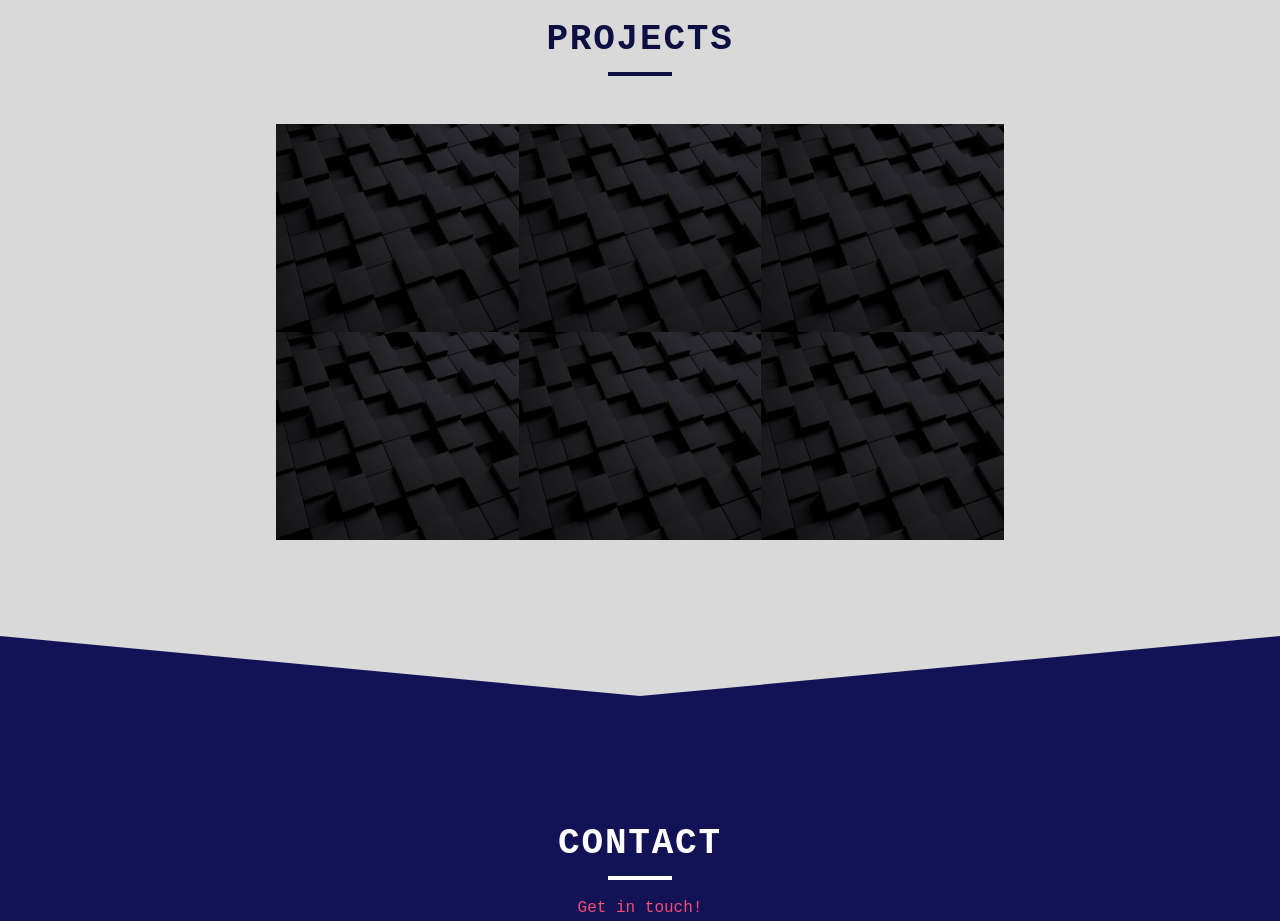
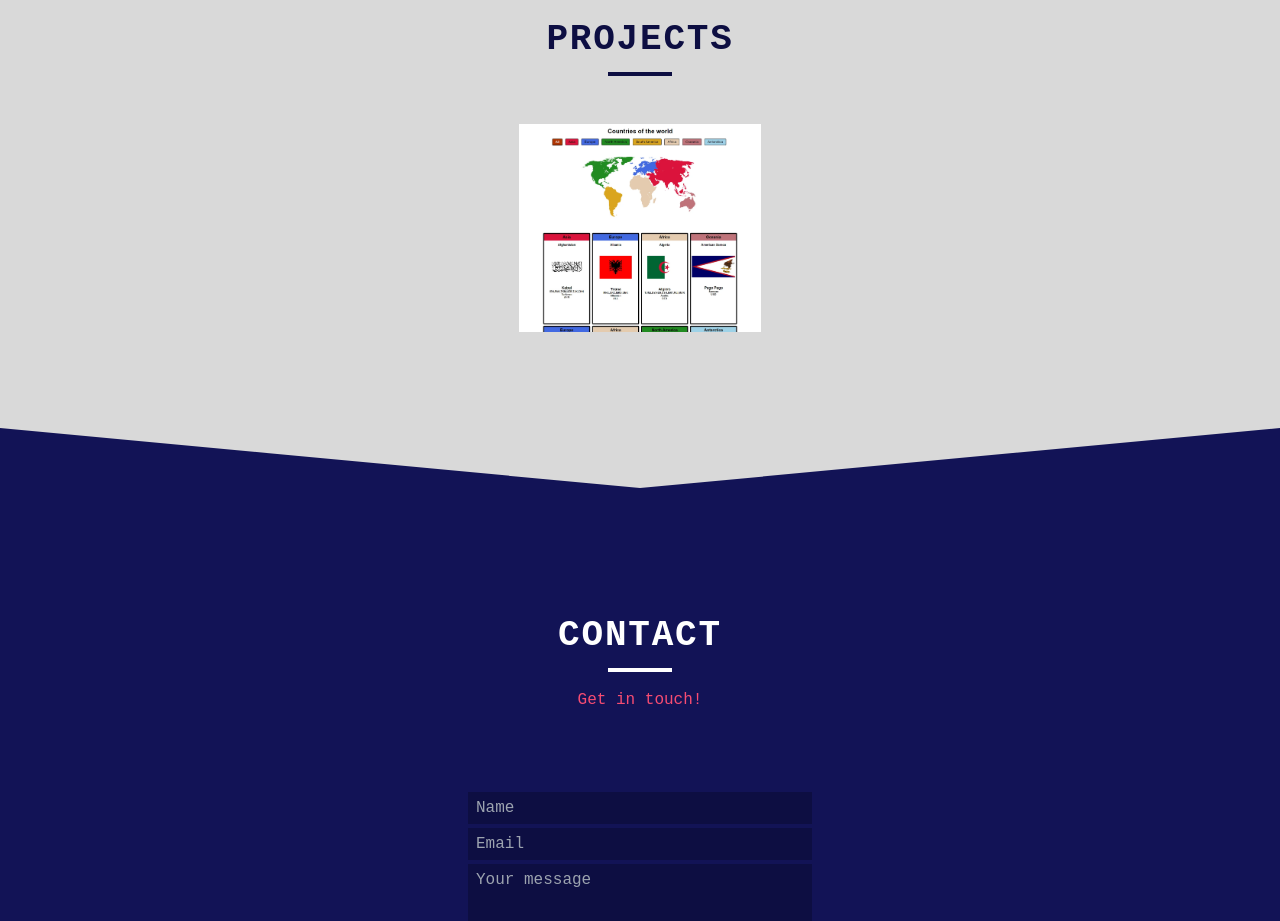
Before and after one commit to SmitasCodes/portfolio_v2, a React (Vite) app: page / in a window 1280 px wide. Shown: the part 1580-2501 px from the top of the page. Built offline with nearby package versions, Linux system fonts and the light colour scheme.

Commit message:
added all countries project

```diff
--- a/src/sections/Projects/Modal/Carousel.jsx
+++ b/src/sections/Projects/Modal/Carousel.jsx
@@ -20,11 +20,14 @@ const Carousel = ({ images }) => {
     <div className="w-full m-auto relative group">
       {/* Displaying images */}
       <div
-        style={{ backgroundImage: `url(${images[currentIndex]})` }}
+        style={{
+          backgroundImage: `url(${images[currentIndex]})`,
+          backgroundSize: "contain",
+        }}
         className="w-full h-72 bg-center bg-cover duration-500"
       ></div>
       {/* Left Arrow */}
-      <div className="group-hover:block absolute top-[50%] -translate-x-0 translate-y-[-50%] left-5 text-2xl rounded-full p-1 bg-black/20 text-white cursor-pointer hover:scale-125 transition-transform duration-300">
+      <div className="group-hover:block absolute top-[50%] -translate-x-0 translate-y-[-50%] left-5 text-2xl rounded-full p-1 bg-black/20 text-white cursor-pointer  transition-transform duration-300">
         <svg
           className="w-4 h-4 dark:text-white"
           aria-hidden="true"
@@ -43,7 +46,7 @@ const Carousel = ({ images }) => {
         </svg>
       </div>
       {/* Right Arrow */}
-      <div className="group-hover:block absolute top-[50%] -translate-x-0 translate-y-[-50%] right-5 text-2xl rounded-full p-2 bg-black/20 text-white cursor-pointer  hover:scale-125 transition-transform duration-300">
+      <div className="group-hover:block absolute top-[50%] -translate-x-0 translate-y-[-50%] right-5 text-2xl rounded-full p-2 bg-black/20 text-white cursor-pointer   transition-transform duration-300">
         <svg
           className="w-4 h-4 dark:text-white"
           aria-hidden="true"
--- a/src/sections/Projects/Modal/Modal.jsx
+++ b/src/sections/Projects/Modal/Modal.jsx
@@ -81,8 +81,8 @@ const Modal = ({ modalState, modalProject }) => {
           <Carousel images={modalProject.images} />
 
           {/* Description */}
-          <div className="p-2">
-            <p className="text-sm">{modalProject.description}</p>
+          <div className="px-2 py-4">
+            <p className="text-sm tracking-wide text-center font-semibold">{modalProject.description}</p>
           </div>
 
           {/* Repository and live preview buttons pages */}
--- a/src/sections/Projects/Projects.jsx
+++ b/src/sections/Projects/Projects.jsx
@@ -46,12 +46,12 @@ const Projects = () => {
                 <img
                   src={project.coverImage}
                   alt={project.title}
-                  className="w-full max-w-sm h-full transition-opacity duration-700 group-hover:opacity-0"
+                  className="w-full max-w-sm h-full transition-opacity duration-700 group-hover:opacity-0 object-cover"
                 />
 
                 <div className="absolute inset-0 flex flex-col justify-center items-center">
                   <div
-                    className=" -translate-y-20 group-hover:-translate-y-20
+                    className=" -translate-y-20 group-hover:-translate-y-10
           group-hover:opacity-100 transition duration-700 opacity-0 text-center "
                   >
                     <h2 className="text-xl mb-1">{project.title}</h2>
--- a/src/sections/Projects/ProjectsData/projectsData.js
+++ b/src/sections/Projects/ProjectsData/projectsData.js
@@ -1,76 +1,15 @@
 export const projectsData = [
   {
-    title: "Exampleee",
-    technologies: "React",
-    description: "I don`t know what I'm talking aboutttttttttttttttttttttt s",
-    coverImage: new URL("./ImageSearch/cube_dark.jpg", import.meta.url).href,
-    vercel: 'google.com',
-    github: 'google.com',
+    title: "All Countries",
+    technologies: "Javascript",
+    description:
+      "It began as a fun school project where we were assigned the task of looping through an array of objects representing all the countries in the world. The goal was to display these countries in cards and provide the ability to filter them by continent. As time went on, I decided to enhance the project further. I introduced SVG manipulation, allowing users to clearly visualize the continent they've clicked on.",
+    coverImage: new URL("./AllCountries/img_1.webp", import.meta.url).href,
+    vercel: "https://all-countries-project.vercel.app/",
+    github: "https://github.com/SmitasCodes/All_Countries_Project",
     images: [
-      new URL("./ImageSearch/cube_dark.jpg", import.meta.url).href,
-      new URL("./ImageSearch/forest_river.jpg", import.meta.url).href,
-      new URL("./ImageSearch/cube_dark.jpg", import.meta.url).href,
-      new URL("./ImageSearch/forest_river.jpg", import.meta.url).href,
-    ],
-  },
-  {
-    title: "Examplee",
-    technologies: "React",
-    description: "I don`t know what I'm talking aboutttttttttttttttttttttt s",
-    coverImage: new URL("./ImageSearch/cube_dark.jpg", import.meta.url).href,
-    images: [
-      new URL("./ImageSearch/cube_dark.jpg", import.meta.url).href,
-      new URL("./ImageSearch/cube_dark.jpg", import.meta.url).href,
-      new URL("./ImageSearch/cube_dark.jpg", import.meta.url).href,
-      new URL("./ImageSearch/cube_dark.jpg", import.meta.url).href,
-    ],
-  },
-  {
-    title: "Example",
-    technologies: "React",
-    description: "I don`t know what I'm talking aboutttttttttttttttttttttt s",
-    coverImage: new URL("./ImageSearch/cube_dark.jpg", import.meta.url).href,
-    images: [
-      new URL("./ImageSearch/cube_dark.jpg", import.meta.url).href,
-      new URL("./ImageSearch/cube_dark.jpg", import.meta.url).href,
-      new URL("./ImageSearch/cube_dark.jpg", import.meta.url).href,
-      new URL("./ImageSearch/cube_dark.jpg", import.meta.url).href,
-    ],
-  },
-  {
-    title: "Exampl",
-    technologies: "React",
-    description: "I don`t know what I'm talking aboutttttttttttttttttttttt s",
-    coverImage: new URL("./ImageSearch/cube_dark.jpg", import.meta.url).href,
-    images: [
-      new URL("./ImageSearch/cube_dark.jpg", import.meta.url).href,
-      new URL("./ImageSearch/cube_dark.jpg", import.meta.url).href,
-      new URL("./ImageSearch/cube_dark.jpg", import.meta.url).href,
-      new URL("./ImageSearch/cube_dark.jpg", import.meta.url).href,
-    ],
-  },
-  {
-    title: "Examp",
-    technologies: "React",
-    description: "I don`t know what I'm talking aboutttttttttttttttttttttt s",
-    coverImage: new URL("./ImageSearch/cube_dark.jpg", import.meta.url).href,
-    images: [
-      new URL("./ImageSearch/cube_dark.jpg", import.meta.url).href,
-      new URL("./ImageSearch/cube_dark.jpg", import.meta.url).href,
-      new URL("./ImageSearch/cube_dark.jpg", import.meta.url).href,
-      new URL("./ImageSearch/cube_dark.jpg", import.meta.url).href,
-    ],
-  },
-  {
-    title: "Exam",
-    technologies: "React",
-    description: "I don`t know what I'm talking aboutttttttttttttttttttttt s",
-    coverImage: new URL("./ImageSearch/cube_dark.jpg", import.meta.url).href,
-    images: [
-      new URL("./ImageSearch/cube_dark.jpg", import.meta.url).href,
-      new URL("./ImageSearch/cube_dark.jpg", import.meta.url).href,
-      new URL("./ImageSearch/cube_dark.jpg", import.meta.url).href,
-      new URL("./ImageSearch/cube_dark.jpg", import.meta.url).href,
+      new URL("./AllCountries/img_1.webp", import.meta.url).href,
+      new URL("./AllCountries/img_2.webp", import.meta.url).href,
     ],
   },
 ];
```
Also changed, not shown: src/sections/Projects/ProjectsData/AllCountries/img_1.webp (added), src/sections/Projects/ProjectsData/AllCountries/img_2.webp (added).
